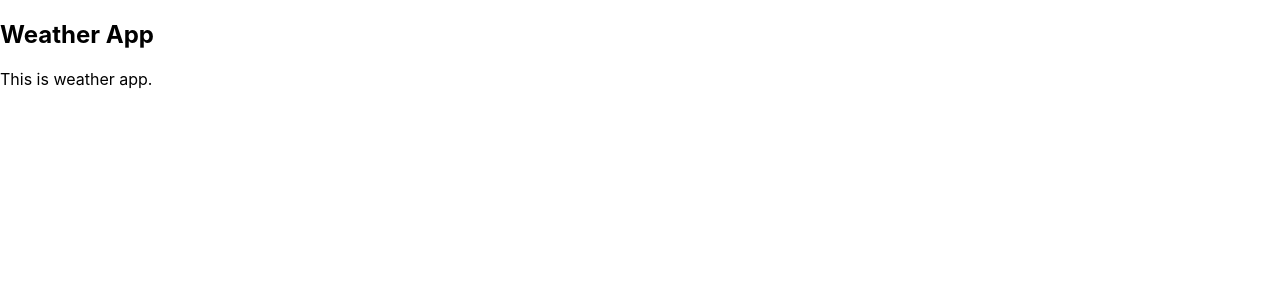
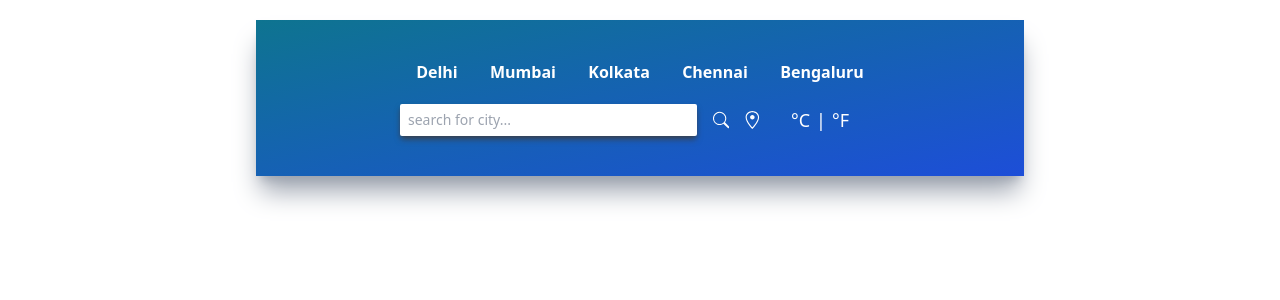
Before and after one commit to ZahidMdHussain/weather-app, a React (Create React App) app: page / in a window 1280 px wide. Shown: the top 300 px of the page. Built offline with nearby package versions, Linux system fonts and the light colour scheme.

Commit message:
App header component completed

```diff
--- a/package.json
+++ b/package.json
@@ -8,6 +8,7 @@
     "@testing-library/user-event": "^13.5.0",
     "react": "^18.2.0",
     "react-dom": "^18.2.0",
+    "react-icons": "^4.8.0",
     "react-scripts": "5.0.1",
     "web-vitals": "^2.1.4"
   },
@@ -34,5 +35,8 @@
       "last 1 firefox version",
       "last 1 safari version"
     ]
+  },
+  "devDependencies": {
+    "tailwindcss": "^3.3.2"
   }
 }
--- a/src/App.js
+++ b/src/App.js
@@ -1,8 +1,11 @@
+import FavouriteCity from "./components/FavouriteCity";
+import SearchNewCity from "./components/SearchNewCity";
+
 function App() {
   return (
-    <div>
-      <h2>Weather App</h2>
-      <p>This is weather app.</p>
+    <div className="mx-auto max-w-screen-md mt-5 py-5 px-36 bg-gradient-to-br from-cyan-700 to-blue-700 shadow-xl shadow-gray-400 h-fit">
+      <FavouriteCity />
+      <SearchNewCity />
     </div>
   );
 }
--- /dev/null
+++ b/src/components/FavouriteCity.js
@@ -0,0 +1,21 @@
+import React from "react";
+import { cities } from "../confiq";
+
+const FavouriteCity = () => {
+  return (
+    <div className="flex items-center justify-around text-white font-semibold my-5">
+      {cities.map((item) => {
+        return (
+          <button
+            className="transition ease-in-out duration-200 hover:scale-125"
+            key={item.id}
+          >
+            {item.city}
+          </button>
+        );
+      })}
+    </div>
+  );
+};
+
+export default FavouriteCity;
--- /dev/null
+++ b/src/components/SearchNewCity.js
@@ -0,0 +1,39 @@
+import React, { useState } from "react";
+import { BsSearch } from "react-icons/bs";
+import { GoLocation } from "react-icons/go";
+const SearchNewCity = () => {
+  const [searchCity, setSearchCity] = useState("");
+  return (
+    <div className="flex justify-center flex-row my-5">
+      <div className="flex flex-row items-center justify-center w-3/4 space-x-4">
+        <input
+          className="px-2 py-[6px] text-sm w-full font-medium text-black rounded-sm shadow-md shadow-gray-700 focus:outline-none capitalize placeholder:lowercase"
+          type="text"
+          name="inputCity"
+          value={searchCity}
+          placeholder="search for city..."
+          onChange={(e) => setSearchCity(e.target.value)}
+        />
+        <BsSearch
+          size={20}
+          className="text-white cursor-pointer transition ease-out duration-150 hover:scale-125"
+        />
+        <GoLocation
+          size={18}
+          className="text-white cursor-pointer transition ease-out duration-150 hover:scale-125"
+        />
+      </div>
+      <div className="flex flex-row items-center justify-center w-1/4">
+        <button name="metric" className="text-lg text-white font-normal">
+          °C
+        </button>
+        <p className="text-lg text-white font-normal mx-[6px]">|</p>
+        <button name="imperial" className="text-lg text-white font-normal">
+          °F
+        </button>
+      </div>
+    </div>
+  );
+};
+
+export default SearchNewCity;
--- /dev/null
+++ b/src/confiq.js
@@ -0,0 +1,22 @@
+export const cities = [
+  {
+    id: 1,
+    city: "Delhi",
+  },
+  {
+    id: 2,
+    city: "Mumbai",
+  },
+  {
+    id: 3,
+    city: "Kolkata",
+  },
+  {
+    id: 4,
+    city: "Chennai",
+  },
+  {
+    id: 5,
+    city: "Bengaluru",
+  },
+];
--- a/src/index.css
+++ b/src/index.css
@@ -1,13 +1,3 @@
-body {
-  margin: 0;
-  font-family: -apple-system, BlinkMacSystemFont, 'Segoe UI', 'Roboto', 'Oxygen',
-    'Ubuntu', 'Cantarell', 'Fira Sans', 'Droid Sans', 'Helvetica Neue',
-    sans-serif;
-  -webkit-font-smoothing: antialiased;
-  -moz-osx-font-smoothing: grayscale;
-}
-
-code {
-  font-family: source-code-pro, Menlo, Monaco, Consolas, 'Courier New',
-    monospace;
-}
+@tailwind base;
+@tailwind components;
+@tailwind utilities;
--- /dev/null
+++ b/tailwind.config.js
@@ -0,0 +1,8 @@
+/** @type {import('tailwindcss').Config} */
+module.exports = {
+  content: ["./src/**/*.{js,jsx}"],
+  theme: {
+    extend: {},
+  },
+  plugins: [],
+};
```
Also changed, not shown: src/setupTests.js (deleted, +0 -5 lines), 2 other files (tests, documents, lock files or other folders).
